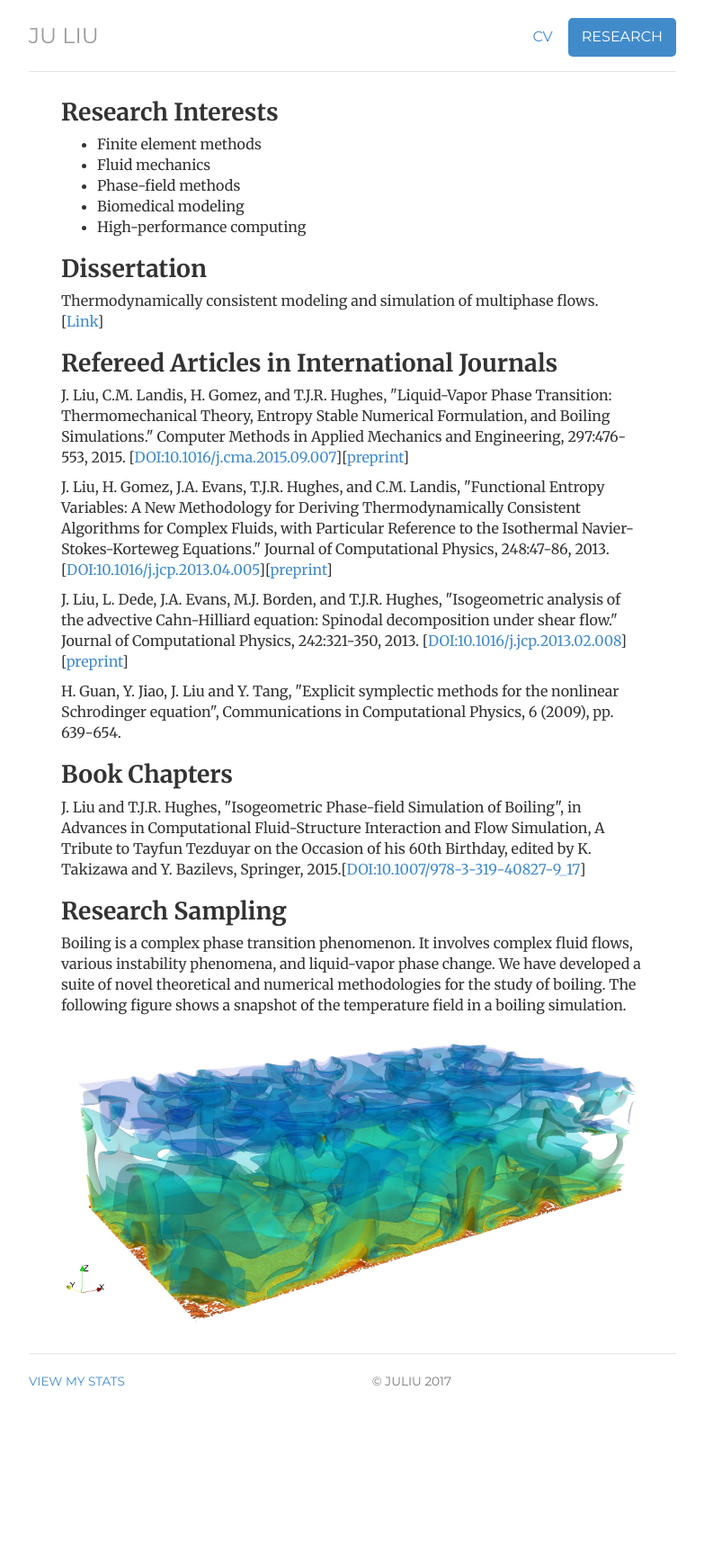
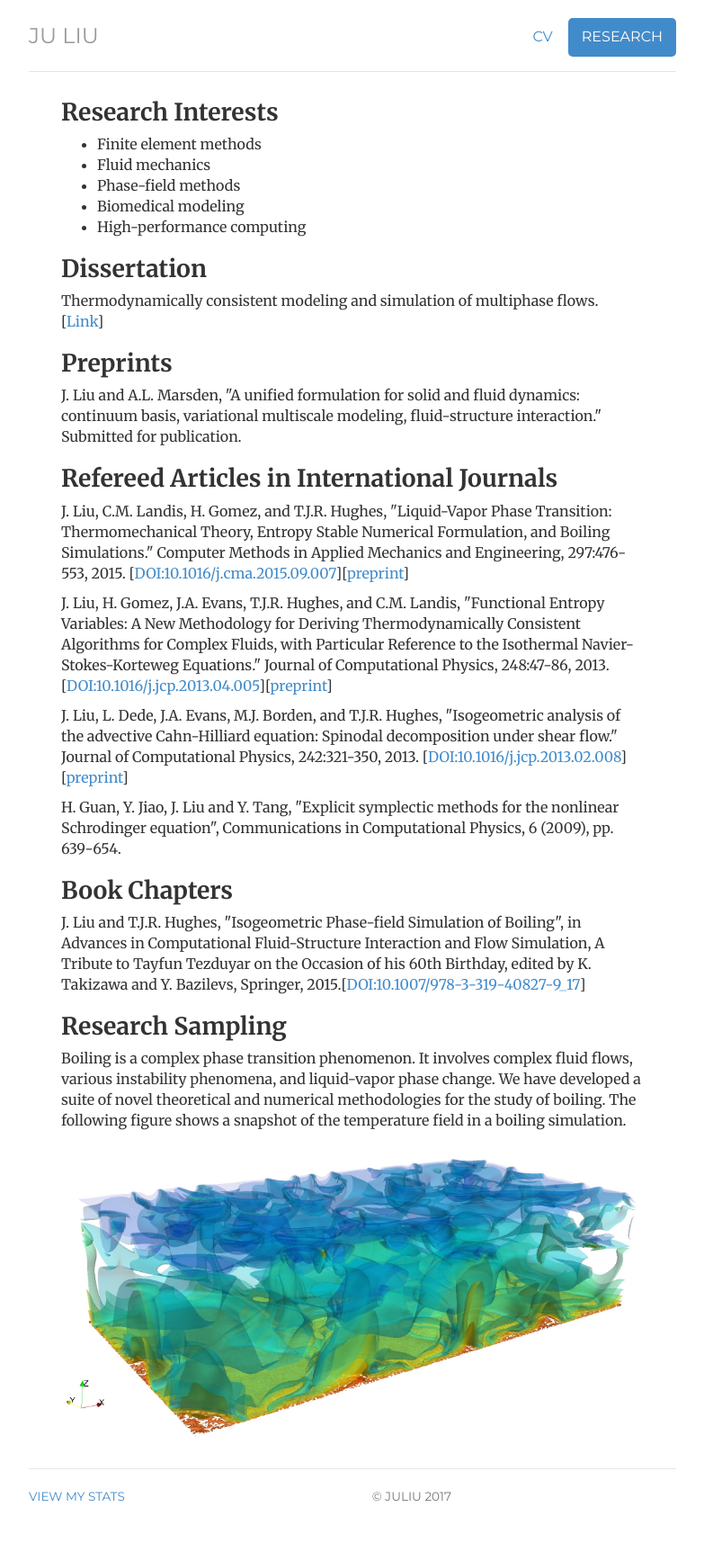
Before and after one commit to ju-liu/ju-liu.github.io, a Jekyll site: the page built from research/index.html, in a window 1280 px wide. Shown: the whole page at 90% size, without its empty margins (248-1031 px from the left). Built offline with Jekyll 4.4.1, drawn with Linux system fonts in a browser that asks for light colours; nearby versions of some CDN libraries; library files that are not in the unit come from our copies; comment, search, counter and statistics services are not loaded; before the commit the page ends 1597 px from its top, so only the background shows below that.

Commit message:
update research page

```diff
--- a/research/index.html
+++ b/research/index.html
@@ -18,6 +18,12 @@ description: Current Publication for Dr. Ju Liu
 
   <h2>Dissertation</h2>
   <p>Thermodynamically consistent modeling and simulation of multiphase flows. [<a href="https://repositories.lib.utexas.edu/handle/2152/28353" title="Thermodynamically consistent modeling and simulation of multiphase flows">Link</a>]</p>
+
+  <h2>Preprints</h2>
+  <p>J. Liu and A.L. Marsden, "A unified formulation for solid and fluid
+  dynamics: continuum basis, variational multiscale modeling, fluid-structure
+  interaction." Submitted for publication.</p>
+
 
   <h2>Refereed Articles in International Journals</h2>
   <p>J. Liu, C.M. Landis, H. Gomez, and T.J.R. Hughes, "Liquid-Vapor Phase
```
